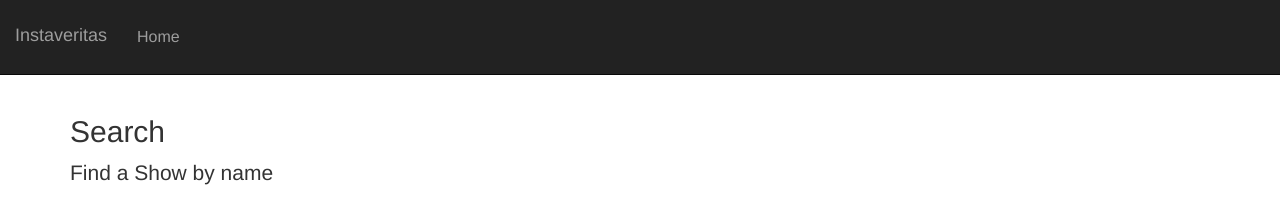
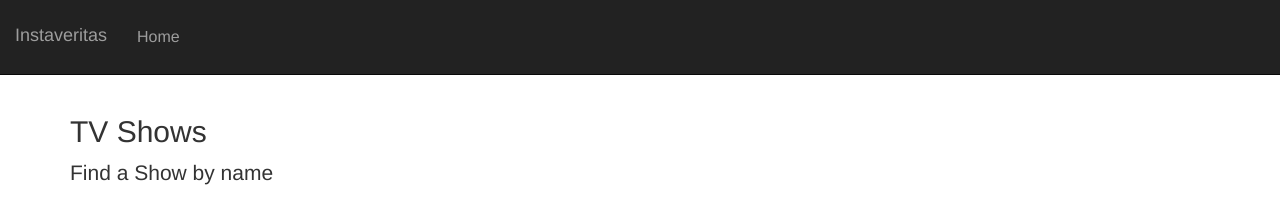
Before and after one commit to nischay13144/instaveritas-test, a website: page app/views/index.html in a window 1280 px wide. Shown: the top 204 px of the page. Drawn offline with nearby package versions, Linux system fonts and the light colour scheme; some packages are replaced by stand-ins of ours; files that its build step writes are made by us from their sources.

Commit message:
modified search page

```diff
--- a/app/views/search.html
+++ b/app/views/search.html
@@ -5,7 +5,7 @@
       <div class="col-md-6">
 
         <form>
-          <h2 class="v-center">Search</h2>
+          <h2 class="v-center">TV Shows</h2>
           <p class="lead">Find a Show by name</p>
 
           <div class="input-group">
```
